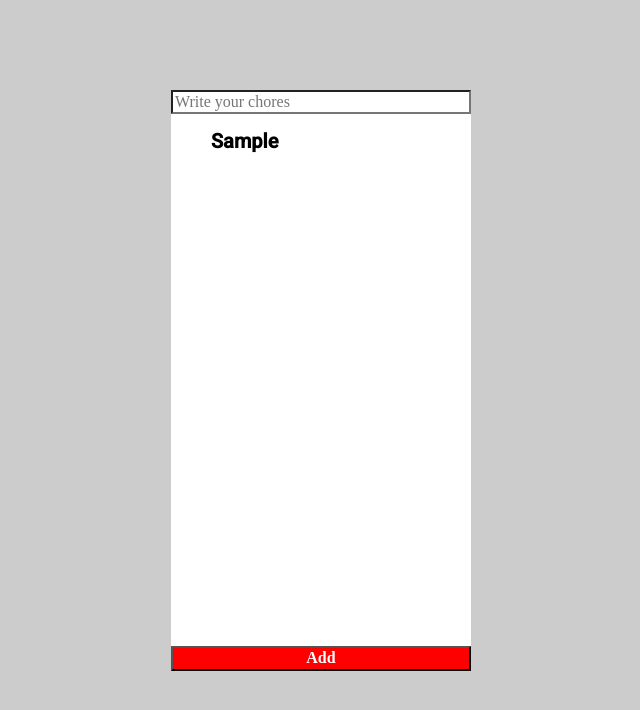
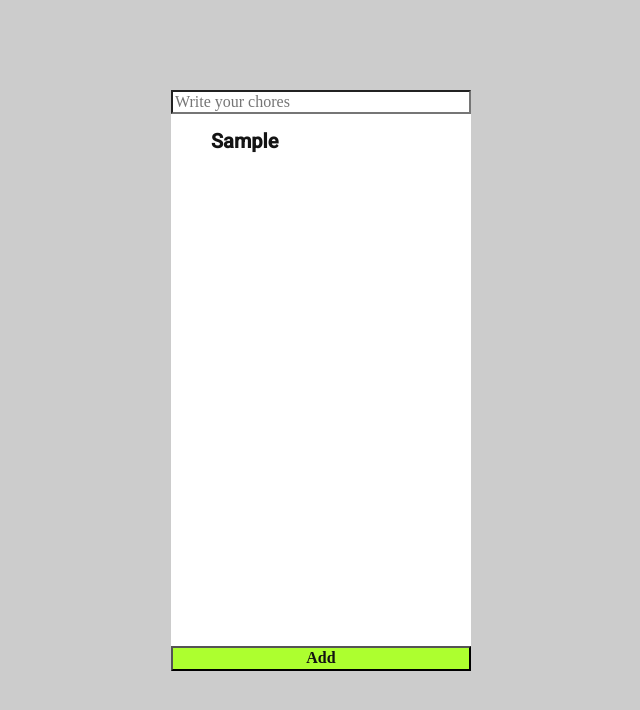
Before and after one commit to Wiktor124/TodoList, a plain HTML site: page index.html in a window 1280 px wide. Both pictures are taken after typing "Sample" into the empty fields and a click on the input "Add". Shown: the whole page, without its empty margins (319-959 px from the left). Drawn offline with nearby package versions, Linux system fonts and the light colour scheme.

Commit message:
new properties

```diff
--- a/css/style.css
+++ b/css/style.css
@@ -1,4 +1,8 @@
 @import url('https://fonts.googleapis.com/css2?family=Roboto:wght@300;400;500&display=swap');
+
+:root {
+    --font: font-family: 'Roboto', sans-serif;
+}
 
 body {
     background-color: #ccc;
@@ -21,8 +25,8 @@ input {
 }
 input[type="submit"] {
     font-weight: 600;
-    color: #fff;
-    background-color: red;
+    color: #121212;
+    background-color: greenyellow;
 }
 
 #todo-list {
@@ -37,4 +41,9 @@ input[type="submit"] {
     list-style: none;
     cursor: pointer;
     margin-bottom: 5px;
+    color: #141414;
 }
+
+::placeholder {
+    font-family:var(--font);
+}
```
